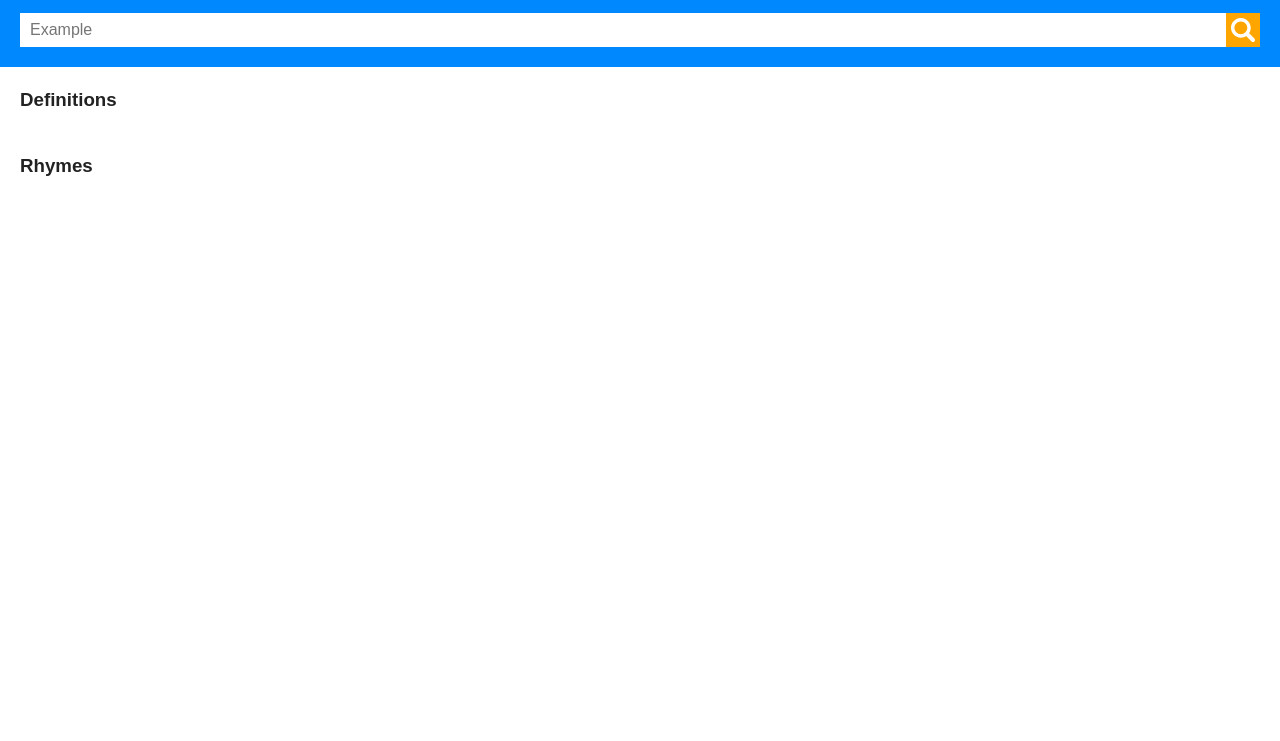
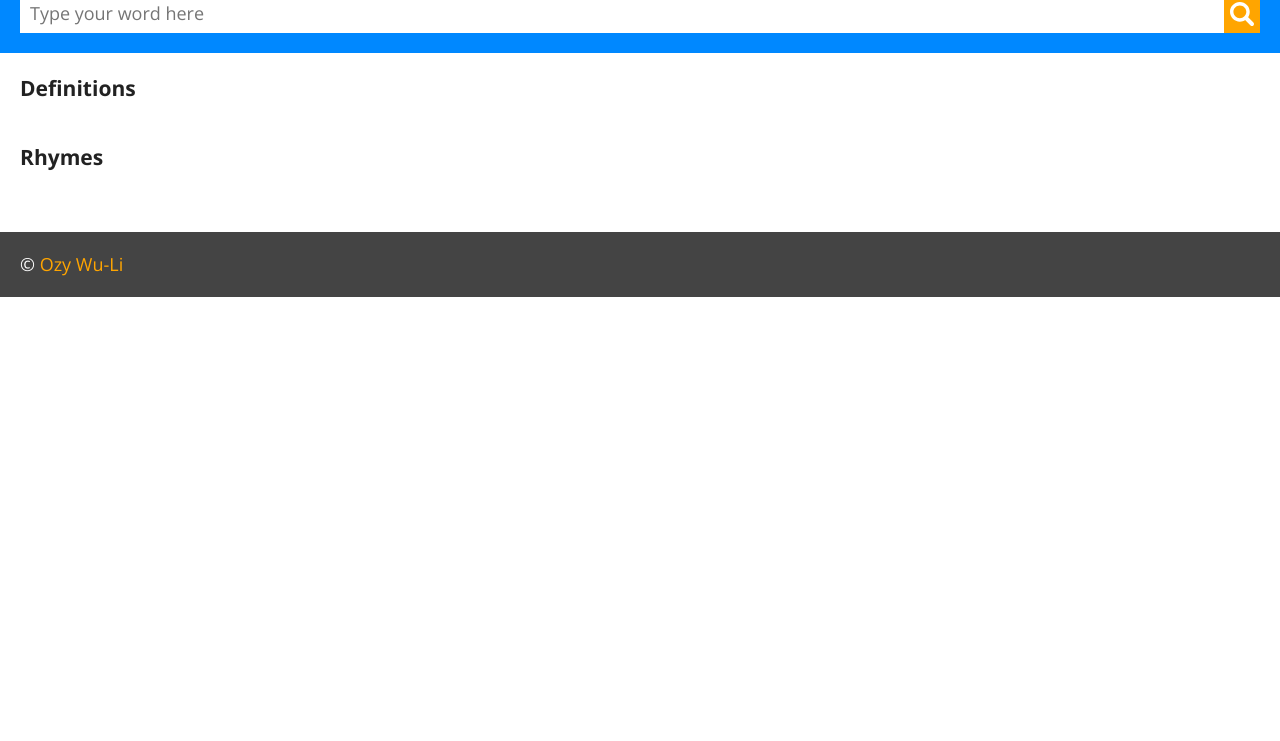
Before and after one commit to ozywuli/yunshu, a website: page index.html in a window 1280 px wide. Shown: the part 59-800 px from the top of the page. Drawn offline with nearby package versions, Linux system fonts and the light colour scheme.

Commit message:
made some style changes

```diff
--- a/index.html
+++ b/index.html
@@ -3,6 +3,8 @@
 <head>
   <meta charset="UTF-8">
   <title>Document</title>
+
+<link href='http://fonts.googleapis.com/css?family=Open+Sans:400,300italic,300,400italic,600italic,600,700italic,700,800,800italic' rel='stylesheet' type='text/css'>
 
   <!-- styles -->
   <link rel="stylesheet" href="bower_components/normalize.css/normalize.css">
@@ -22,14 +24,14 @@
 
 <!-- #header -->
 <header class="navbar">
-  <h1 class="title"><a href="http://yunshu.ozywuli.com">Yunshu</a></h1>
+  <h1 class="title"><a href="http://yunshu.ozywuli.com">YUNSHU</a></h1>
 </header><!-- /header -->
 
 <!-- #searchbar -->
 <div class="searchbar">
   <form action="" class="form">
     <div class="form-group">
-      <input class="form-control" id="word" placeholder="Example" type="text">
+      <input class="form-control" id="word" placeholder="Type your word here" type="text">
     </div>
 
 
@@ -55,19 +57,24 @@
 <div class="word-results">
 
 <div class="definitions-container">
-  <h3 class="definitions-title">Definitions</h3>
+  <h3 class="definitions-title section-title">Definitions</h3>
   <ul class="definitions"></ul>
 </div>
 
 
 <div class="rhymes-container">
-  <h3 class="rhymes-title">Rhymes</h3>
+  <h3 class="rhymes-title section-title">Rhymes</h3>
   <ul class="rhymes"></ul>
 </div>
 
 </div><!-- /word results -->
 
 
+
+
+<div class="footer">
+  &copy; <a href="http://ozywuli.com">Ozy Wu-Li</a>
+</div>
 
 
 
@@ -94,7 +101,7 @@
   {{#rhymes}}
 
   {{#each all}}
-    <li class="rhyme">{{this}}</li>
+    <li class="rhyme">{{this}}, </li>
   {{/each}}
 
   {{/rhymes}}
--- a/src/js/script.js
+++ b/src/js/script.js
@@ -39,6 +39,9 @@ if ( word ) {
             console.log(data);
             console.log(data.rhymes)
 
+
+            $('.rhymes').empty();
+
             var theTemplateScript = $("#rhymes-template").html();
             var theTemplate = Handlebars.compile(theTemplateScript);
             $(".rhymes").append(theTemplate(data));
--- a/src/sass/main.scss
+++ b/src/sass/main.scss
@@ -10,9 +10,9 @@
    Base styles: opinionated defaults
    ========================================================================== */
 
-html {
+html, body {
     color: #222;
-    font-size: 1em;
+    font-size: 62.5%;
     line-height: 1.4;
 }
 
@@ -118,12 +118,22 @@ ul, ol, li {
    ========================================================================== */
 
 
+.container {
+  font-family: 'Open Sans', Helvetica, Arial, sans-serif;
+  font-size: 1.4rem;
+
+  @media all and (min-width: 768px) {
+    font-size: 1.8rem;
+  }
+}
+
 
 .title {
   display: block;
   background: #333;
   line-height: 1;
   padding: 10px 20px;
+  font-size: 1.2rem;
   a {
     color: #FFF;
   }
@@ -155,7 +165,7 @@ ul, ol, li {
   right: 0;
   background: orange;
   border: 0;
-  padding: 5px;
+  height: 100%;
 
   svg {
     width: 24px;
@@ -180,6 +190,10 @@ ul, ol, li {
   }
 }
 
+.section-title {
+  margin-bottom: 10px;
+}
+
 
 .definitions {
   counter-reset: top-counter;
@@ -200,13 +214,25 @@ ul, ol, li {
   padding-left: 40px;
 }
 
+.rhymes {
+  line-height: 2;
+}
+.rhyme {
+  display: inline;
+}
 
 
 
 
+.footer {
+  background: #444;
+  padding: 20px;
+  color: #FFF;
 
-
-
+  a {
+    color: orange;
+  }
+}
 
 
 
```
Also changed, not shown: src/css/main.css.
